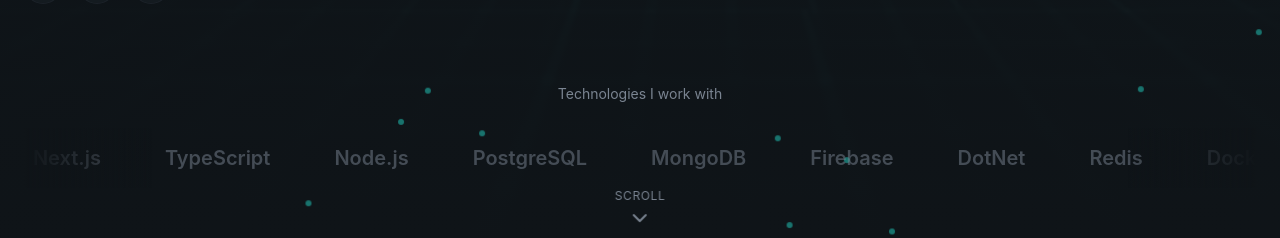
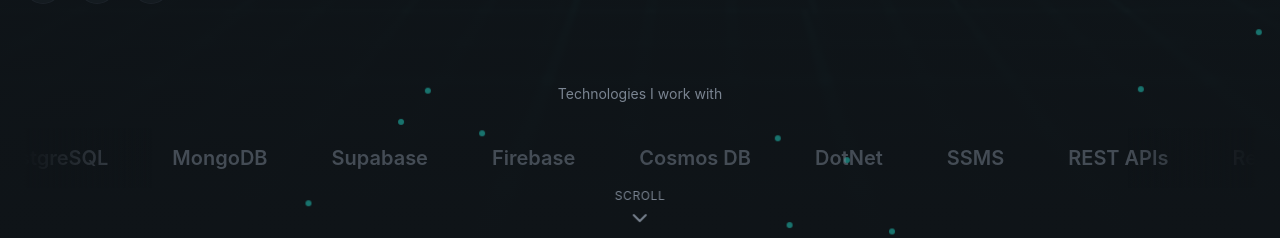
Before and after one commit to chfaizan621/my-dev-portfolio, a React (Vite) app: page / in a window 1280 px wide. Shown: the part 820-1058 px from the top of the page. Built offline with nearby package versions, Linux system fonts and the light colour scheme.

Commit message:
feat: make skills section interactive

```diff
--- a/src/index.css
+++ b/src/index.css
@@ -117,6 +117,15 @@
     }
   }
 
+  @keyframes marquee-loop {
+    0% {
+      transform: translateX(0);
+    }
+    100% {
+      transform: translateX(-33.3333%);
+    }
+  }
+
   @keyframes experience-slide-left {
     from {
       opacity: 0;
@@ -163,6 +172,10 @@
 
   .animate-marquee {
     animation: marquee 30s linear infinite;
+  }
+
+  .animate-marquee-loop {
+    animation: marquee-loop 55s linear infinite;
   }
 
   .animation-delay-100 {
@@ -243,4 +256,13 @@
     animation: experience-dot-pulse 2.4s ease-in-out infinite;
   }
 
+  .no-scrollbar {
+    -ms-overflow-style: none;
+    scrollbar-width: none;
+  }
+
+  .no-scrollbar::-webkit-scrollbar {
+    display: none;
+  }
+
 }
--- a/src/sections/Hero.tsx
+++ b/src/sections/Hero.tsx
@@ -14,15 +14,28 @@
   "Next.js",
   "TypeScript",
   "Node.js",
+  "Express.js",
   "PostgreSQL",
   "MongoDB",
+  "Supabase",
   "Firebase",
+  "Cosmos DB",
   "DotNet",
+  "SSMS",
+  "REST APIs",
   "Redis",
+  "Webhooks",
+  "WebRTC",
+  "Hugging Face",
+  "AWS S3",
+  "Azure Message Queue",
+  "Cron Jobs",
   "Docker",
-  "AWS",
+  "SSO",
+  "Ngrok",
   "Vercel",
   "Tailwind CSS",
+  "Shadcn UI",
   "Prisma",
   "Jest",
   "Figma",
@@ -175,14 +188,16 @@
               className="absolute right-0 top-0 bottom-0 w-32
              bg-gradient-to-l from-background to-transparent z-10"
             />
-            <div className="flex animate-marquee">
-              {[...skills, ...skills].map((skill, idx) => (
+            <div className="overflow-x-auto no-scrollbar touch-pan-x">
+              <div className="flex w-max animate-marquee-loop">
+                {[...skills, ...skills, ...skills, ...skills].map((skill, idx) => (
                   <div key={idx} className="flex-shrink-0 px-8 py-4">
                     <span className="text-xl font-semibold text-muted-foreground/50 hover:text-muted-foreground transition-colors">
                       {skill}
                     </span>
                   </div>
                 ))}
+              </div>
             </div>
           </div>
         </div>
```
Lines whose indentation alone changed are shown as unchanged.
